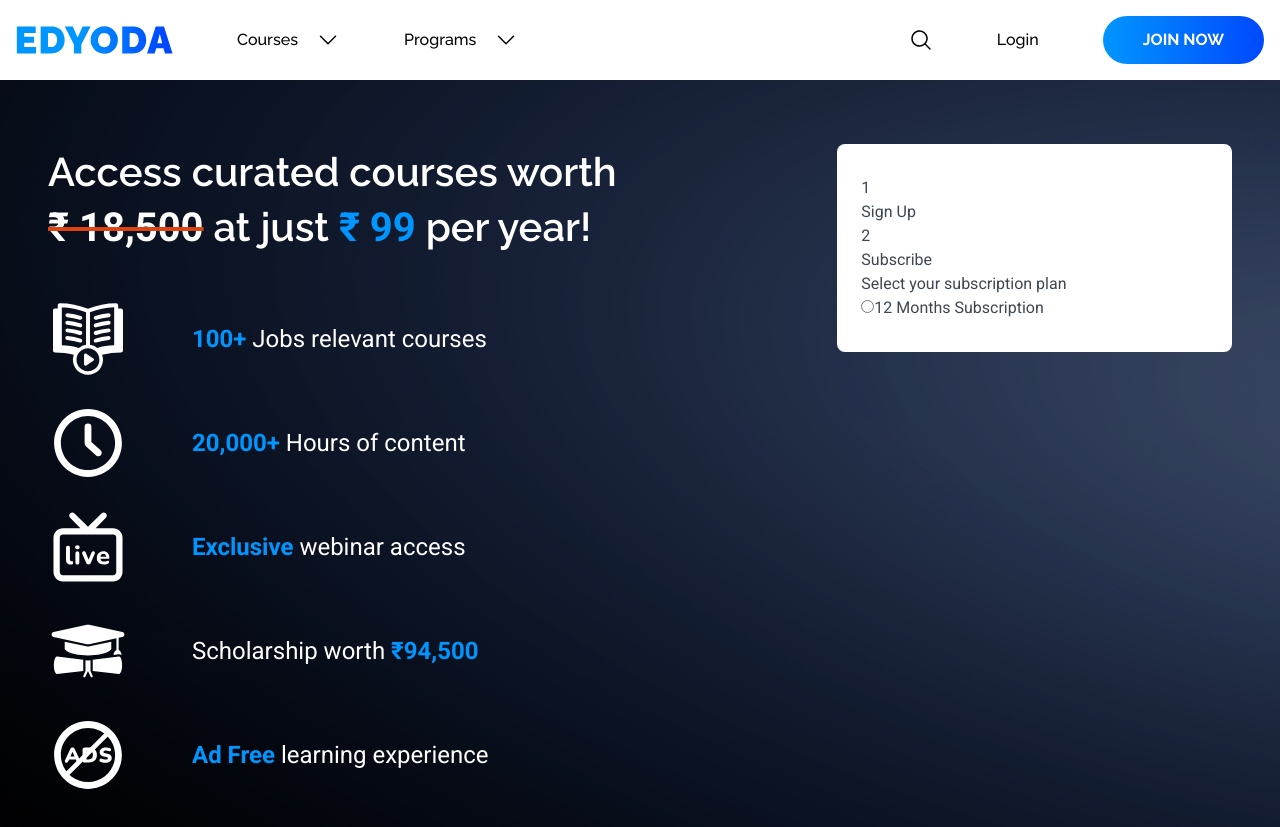
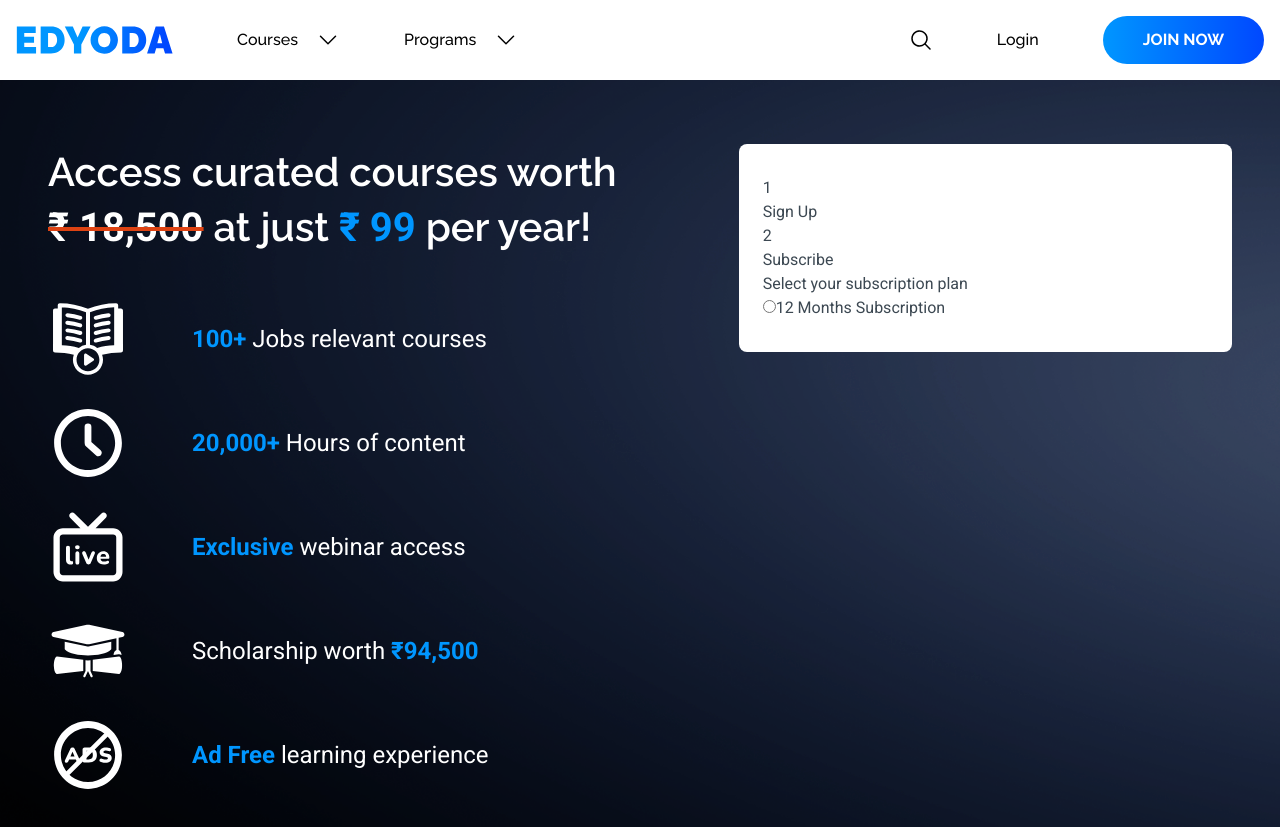
Before and after one commit to vsompura3/edyoda-assessment, a React (Vite) app: page / in a window 1280 px wide. Built offline with nearby package versions, Linux system fonts and the light colour scheme.

Commit message:
added image config

```diff
--- a/src/components/Checkout.jsx
+++ b/src/components/Checkout.jsx
@@ -62,7 +62,7 @@
               </li>
             </ul>
           </section>
-          <aside className="col-start-9 col-span-full">
+          <aside className="col-start-8 col-span-full">
             <CheckoutForm />
           </aside>
         </div>
--- a/tailwind.config.js
+++ b/tailwind.config.js
@@ -3,6 +3,9 @@
   content: ['./index.html', './src/**/*.{js,ts,jsx,tsx}'],
   theme: {
     extend: {
+      backgroundImage: {
+        'hero-banner': 'url(./src/assets/images/hero-banner.png)',
+      },
       screens: {
         '8xl': '1440px',
         '9xl': '1700px',
```
